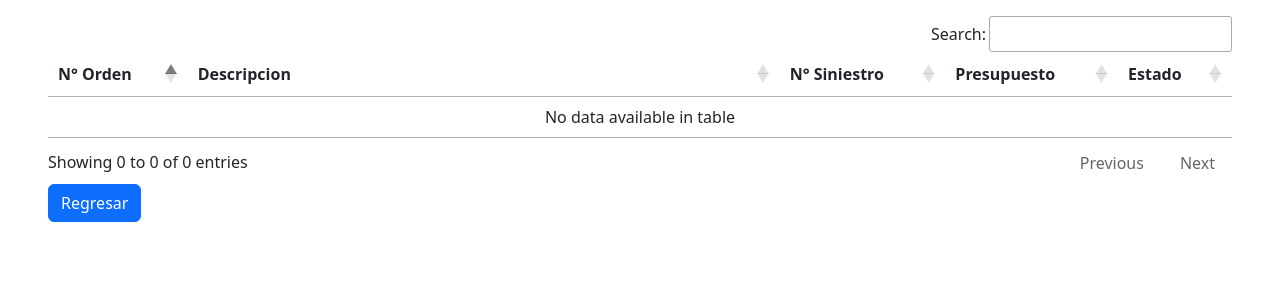
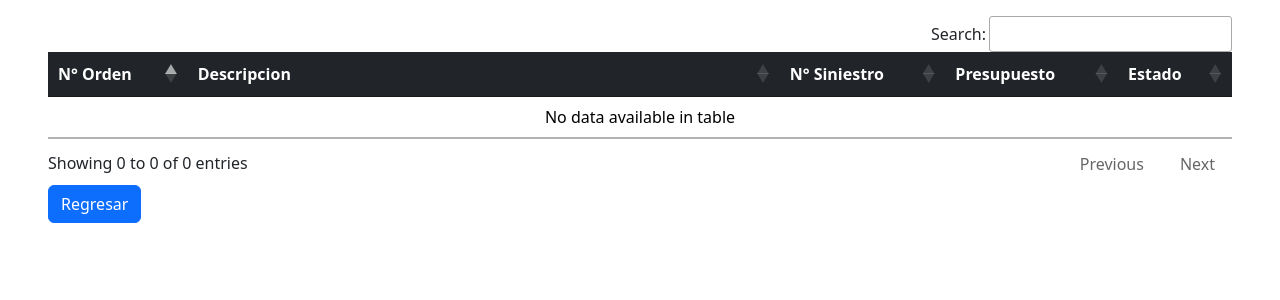
Before and after one commit to Lucatejada/trabajo, a PHP site: page /views/admin/ordenes/orden.php in a window 1280 px wide. Shown: the top 300 px of the page. Run offline with PHP 8.4, Linux system fonts and the light colour scheme; the template is opened without the code that fills it, so the values that code supplies are empty; some libraries are stand-ins or nearby versions.

Commit message:
cambiosOficina

```diff
--- a/views/admin/ordenes/orden.php
+++ b/views/admin/ordenes/orden.php
@@ -59,10 +59,9 @@
     <div class="container-fluid px-5 pt-3">
         <div class="">
             <div class="col-lg-12">
-                <div class="table-responsive">
-                    <table id="table" class="table-striped">
-                        <thead>
-
+                <div class="table-responsive-sm">
+                    <table id="table" class="table table-stripeds">
+                        <thead class="table-dark">
                             <tr>
                                 <th class="col">N° Orden</th>
                                 <th class="col-6">Descripcion</th>
@@ -90,7 +89,7 @@
                                     <td>
                                         $ <?= $orden["presupuesto"] ?>
                                     </td>
-                                    <td>
+                                    <td class="table-dark">
                                         <?= $orden["estado"] ?>
                                     </td>
 
```
